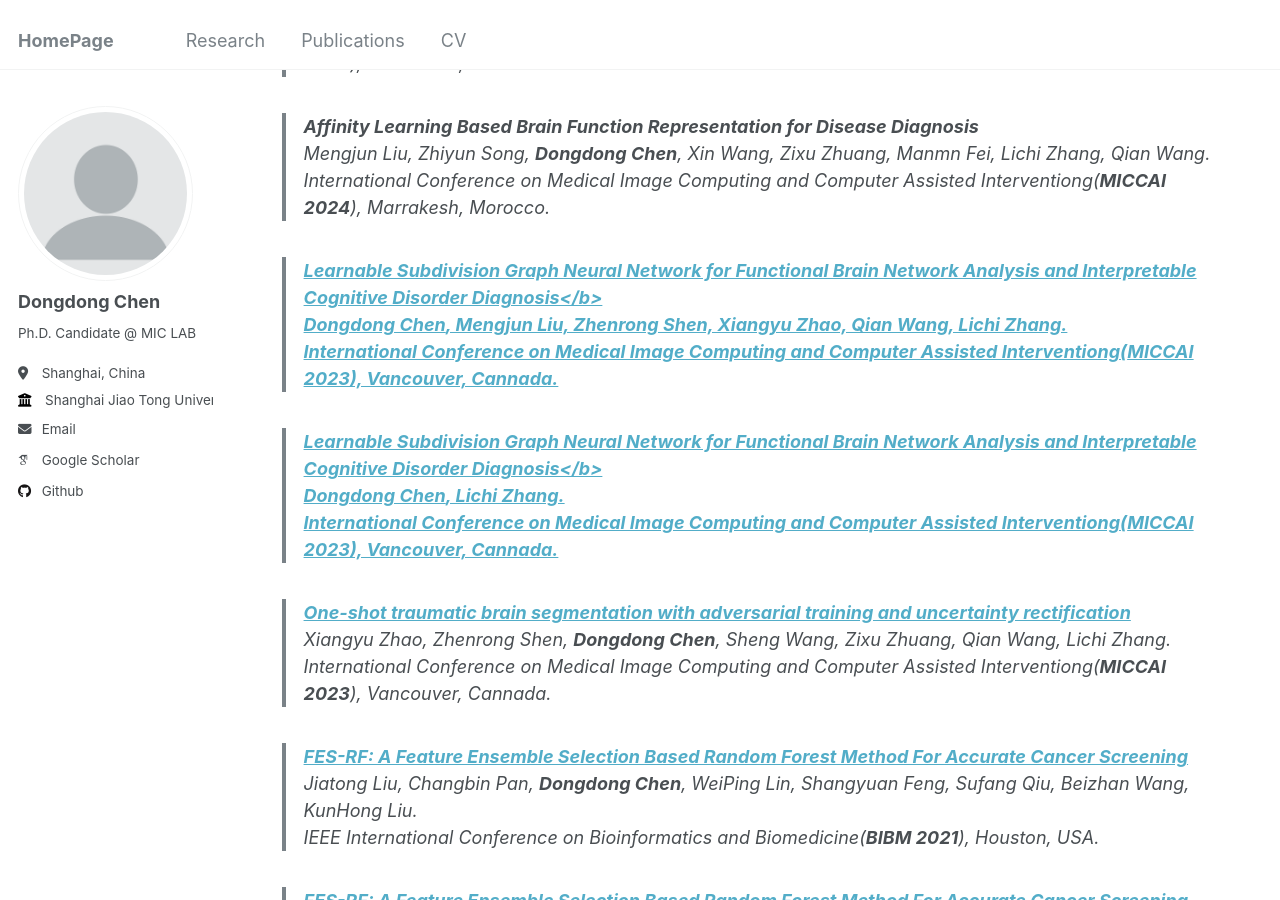
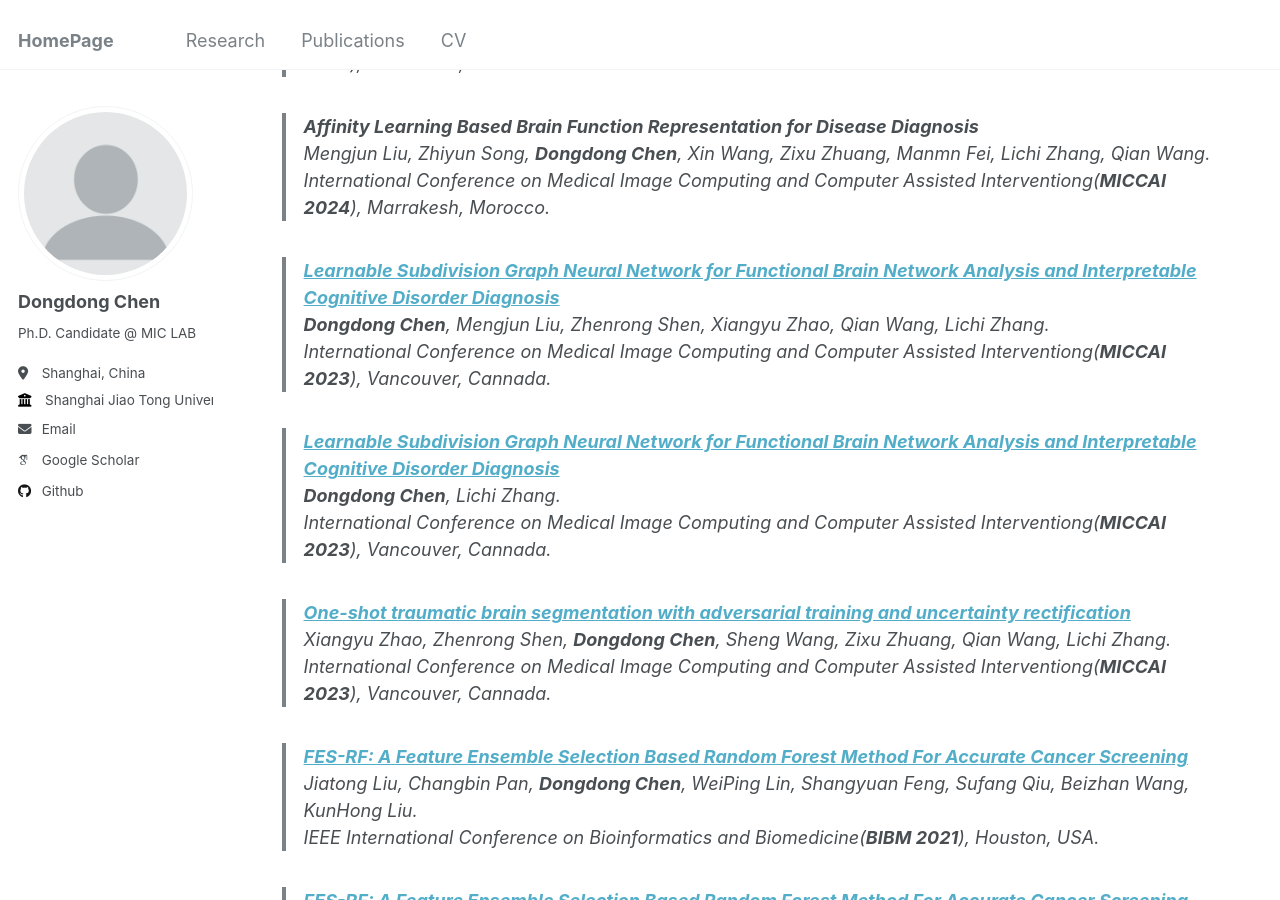
Before and after one commit to DongDChen/DongDChen.github.io, a Jekyll site: the page built from _pages/publications.md, in a window 1280 px wide and 900 px high, scrolled down 1495 px. Built offline with Jekyll 4.4.1, drawn with Linux system fonts in a browser that asks for light colours; some web fonts are replaced.

```diff
--- a/_pages/publications.md
+++ b/_pages/publications.md
@@ -60,12 +60,12 @@ You can also find my articles on [my Google Scholar profile](https://scholar.goo
 > <em>International Conference on Medical Image Computing and Computer Assisted Interventiong</em>(<i><b>MICCAI 2024</b></i>), Marrakesh, Morocco. <br>
 
 
-> <b><a href="https://link.springer.com/chapter/10.1007/978-3-031-43993-3_6" target="_blank">Learnable Subdivision Graph Neural Network for Functional Brain Network Analysis and Interpretable Cognitive Disorder Diagnosis</b> <br>
+> <b><a href="https://link.springer.com/chapter/10.1007/978-3-031-43993-3_6" target="_blank">Learnable Subdivision Graph Neural Network for Functional Brain Network Analysis and Interpretable Cognitive Disorder Diagnosis</a></b> <br>
 > <b>Dongdong Chen</b>, Mengjun Liu, Zhenrong Shen, Xiangyu Zhao, Qian Wang, Lichi Zhang. <br>
 > <em>International Conference on Medical Image Computing and Computer Assisted Interventiong</em>(<i><b>MICCAI 2023</b></i>), Vancouver, Cannada. <br>
 
 
-> <b><a href="https://link.springer.com/chapter/10.1007/978-3-031-43993-3_7" target="_blank">Learnable Subdivision Graph Neural Network for Functional Brain Network Analysis and Interpretable Cognitive Disorder Diagnosis</b> <br>
+> <b><a href="https://link.springer.com/chapter/10.1007/978-3-031-43993-3_7" target="_blank">Learnable Subdivision Graph Neural Network for Functional Brain Network Analysis and Interpretable Cognitive Disorder Diagnosis</a></b> <br>
 > <b>Dongdong Chen</b>, Lichi Zhang. <br>
 > <em>International Conference on Medical Image Computing and Computer Assisted Interventiong</em>(<i><b>MICCAI 2023</b></i>), Vancouver, Cannada. <br>
 
```
